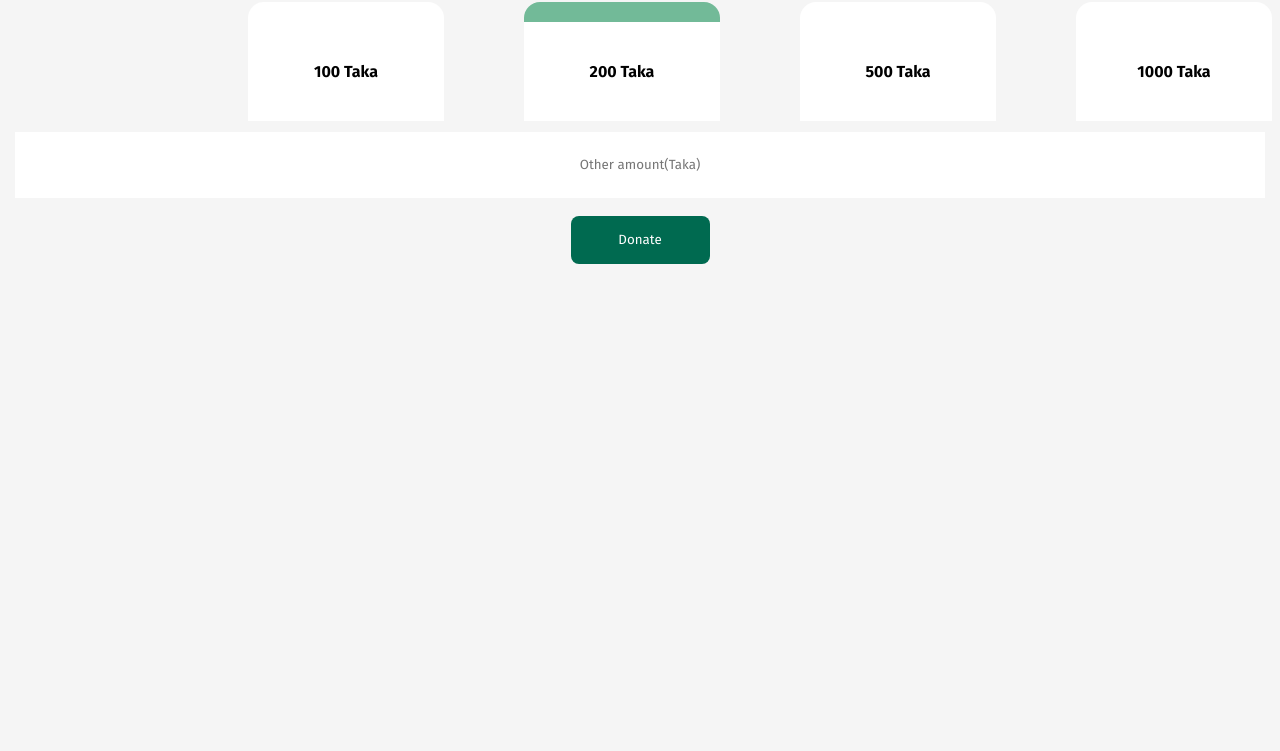
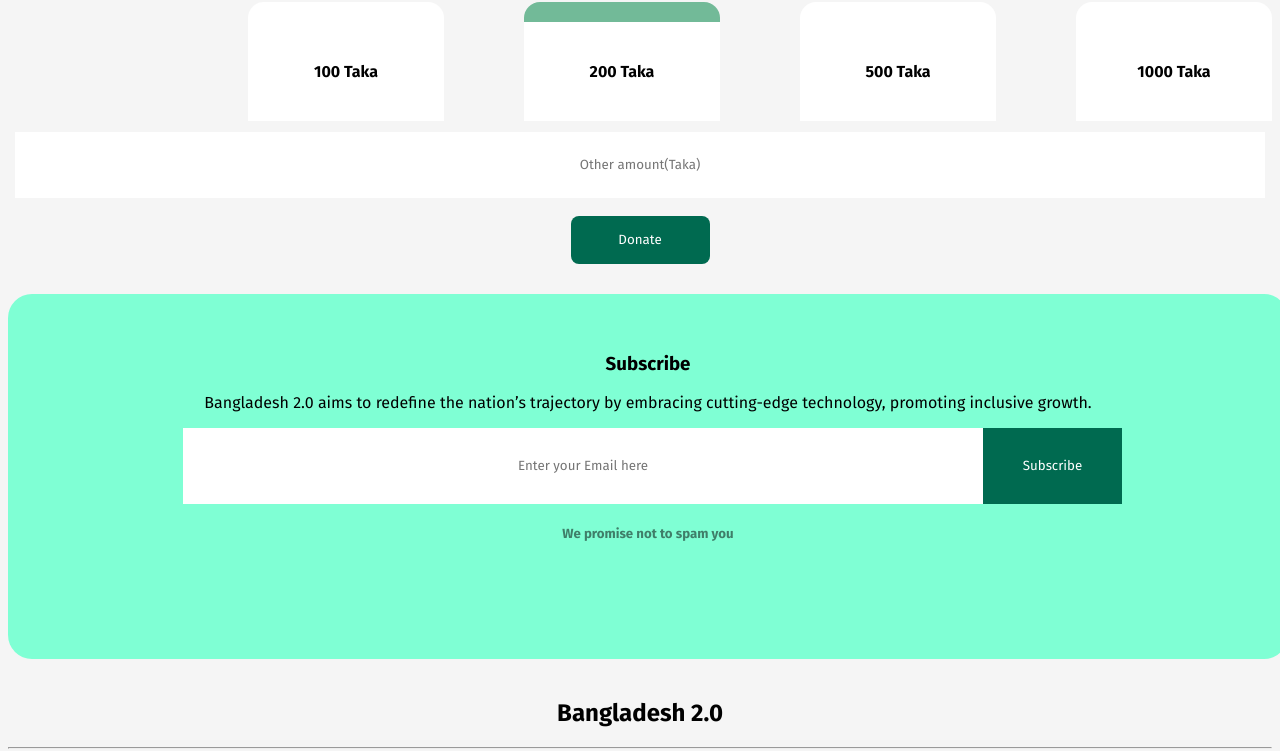
Before and after one commit to NahidSarkar7/Assignment-1, a plain HTML site: page index.html in a window 1280 px wide. Shown: the part 3176-3927 px from the top of the page. Before the commit the page ends 3448 px from the top, so only its background shows below. Drawn offline with Linux system fonts and the light colour scheme.

Commit message:
added all section

```diff
--- a/index.html
+++ b/index.html
@@ -45,6 +45,11 @@
             </div>
 
         </section>
+
+    </header>
+
+       <main>
+
 
         <h1 class="second-heading"> Pillars of "Bangladesh 2.0"</h1>
 
@@ -252,17 +257,42 @@
 
         </div>
 
+        <section class="six-section">
+           <h1>Subscribe</h1>
+           <p>
+            Bangladesh 2.0 aims to redefine the nation’s trajectory by embracing cutting-edge technology, promoting inclusive growth.
+           </p>
+
+           <label for="">
+
+            <input class="last-input" placeholder="Enter your Email here" type="text">
+            <button class="Subscribe">Subscribe</button>
+
+
+           </label>
+           <h5> <span class="span">We promise not to spam you</span></h5>
+
+
+        </section>
+
 
        </section>
 
 
-    </header>
-    <main>
 
     </main>
 
     <footer>
 
+        <section class="footer">
+            <h1 class="footer-heading">Bangladesh 2.0</h1>
+            <hr>
+            <img src="image/facebook.png" alt="">
+            <img src="image/x.png" alt="">
+            <img src="image/instagram.png" alt="">
+
+        </section>
+
     </footer>
 
 </body>
--- a/style.css
+++ b/style.css
@@ -351,3 +351,49 @@
     border: none;
     font-family: Fira Sans;
 }
+
+/* six-section */
+
+.six-section{
+    background-color: aquamarine;
+    width: 1280px;
+    height: 325px;
+    margin: 0px auto;
+    font-family: Fira Sans;
+    text-align: center;
+    margin-top: 30px;
+    padding-top: 40px;
+    margin-bottom: 40px;
+    border-radius: 24px;
+}
+
+.last-input{
+    width: 780px;
+    height: 56px;
+
+}
+label{
+    position: relative;
+    margin-right: 130px;
+}
+
+.Subscribe{
+    position: absolute;
+    width: 139px;
+    height: 76px;
+    font-family: Fira Sans;
+     /* border-radius: 8px; */
+    border: none;
+    background-color: rgb(0, 106, 80 );
+    color: rgb(255, 255, 255);
+}
+
+/* footer */
+
+.footer{
+    text-align: center;
+}
+
+.footer-heading{
+    font-family: Fira Sans;
+}
```
Also changed, not shown: image/instagram.png (added).
